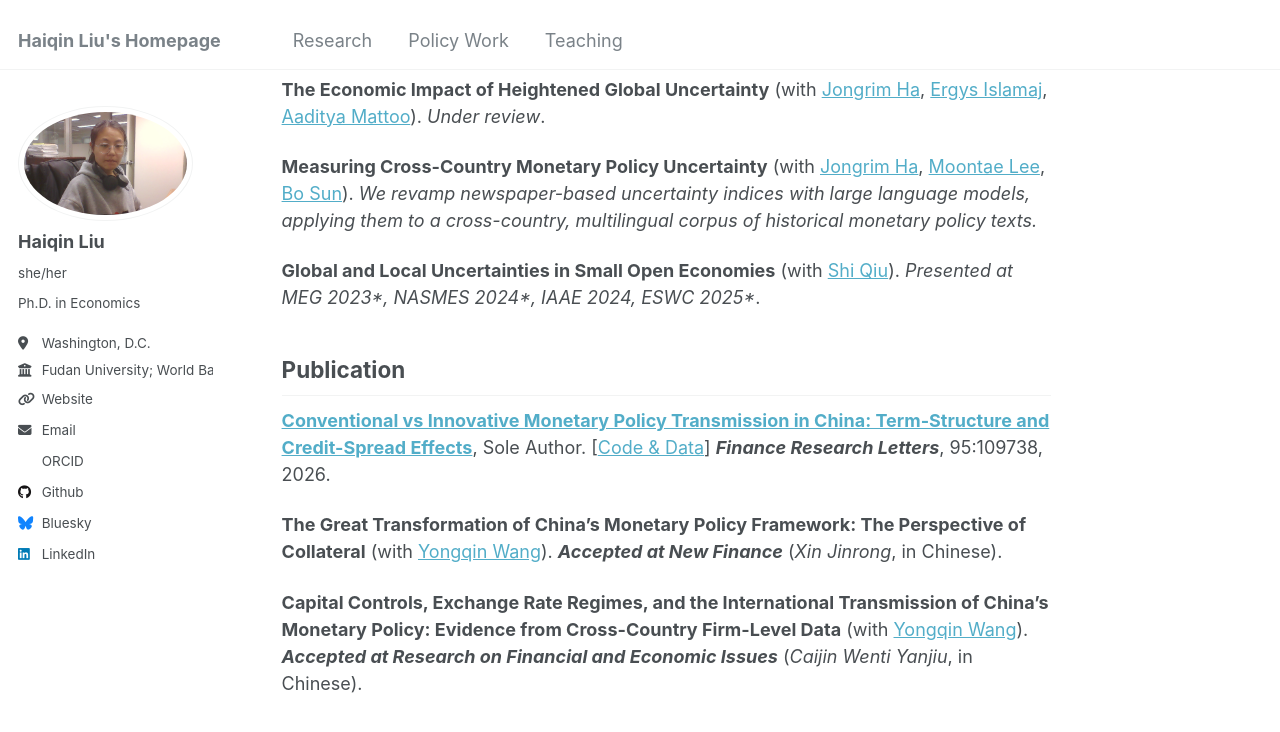
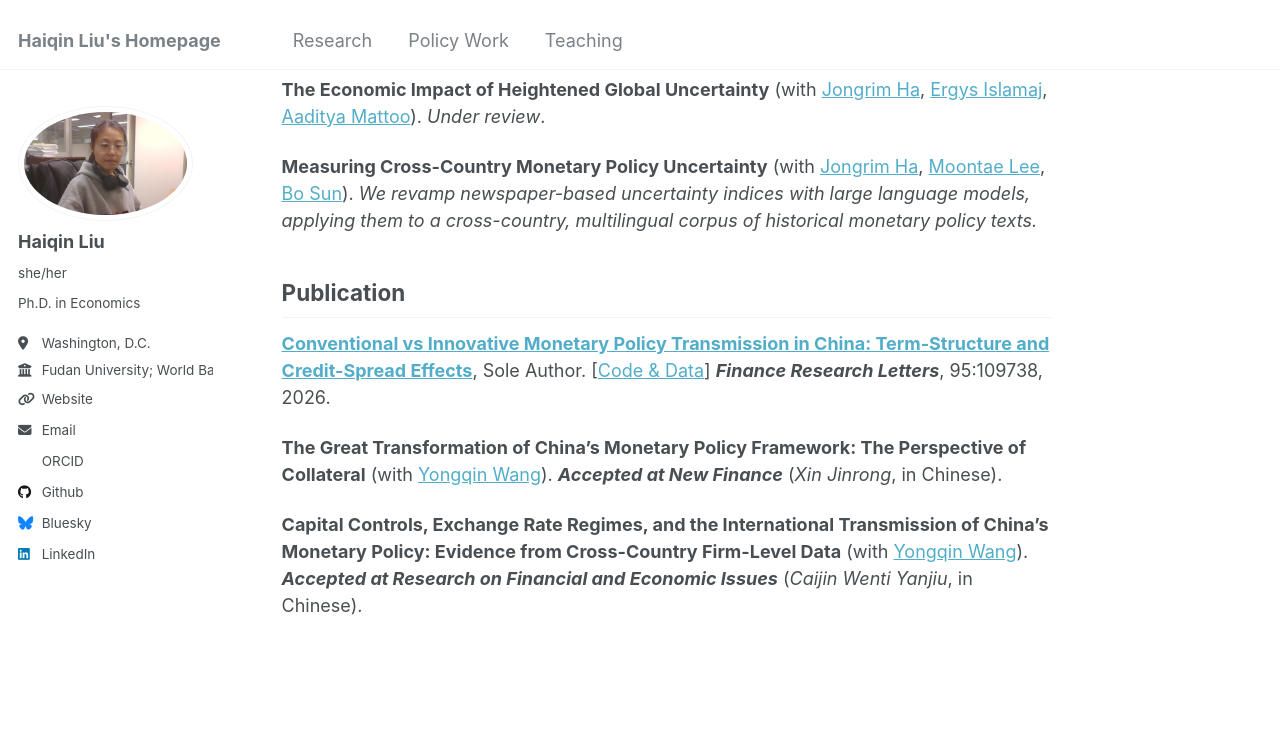
Before and after one commit to liuhaiqinFDU/liuhaiqinFDU.github.io, a Jekyll site: the page built from research.md, in a window 1280 px wide and 900 px high, scrolled down 626 px. Shown: the top 732 px of the window. Built offline with Jekyll 4.4.1, drawn with Linux system fonts in a browser that asks for light colours; some web fonts are replaced.

Commit message:
Update research.md

```diff
--- a/research.md
+++ b/research.md
@@ -26,7 +26,7 @@ title: ""
 **Measuring Cross-Country Monetary Policy Uncertainty** (with [Jongrim Ha](https://www.jongrimha.com/), [Moontae Lee](https://business.uic.edu/profiles/lee-moontae/), [Bo Sun](https://sites.google.com/site/bosun09/home)).
 *We revamp newspaper-based uncertainty indices with large language models, applying them to a cross-country, multilingual corpus of historical monetary policy texts.*
 
-**Global and Local Uncertainties in Small Open Economies** (with [Shi Qiu](https://sites.google.com/view/shiqiu/home)). *Presented at MEG 2023\*, NASMES 2024\*, IAAE 2024, ESWC 2025\**. <!--  *Using natural disasters as instruments, we estimate the causal impact of domestic uncertainty across AEs and EMDEs.* -->
+<!-- **Global and Local Uncertainties in Small Open Economies** (with [Shi Qiu](https://sites.google.com/view/shiqiu/home)). *Presented at MEG 2023\*, NASMES 2024\*, IAAE 2024, ESWC 2025\**.  *Using natural disasters as instruments, we estimate the causal impact of domestic uncertainty across AEs and EMDEs.* -->
 
 ## Publication
 
```
